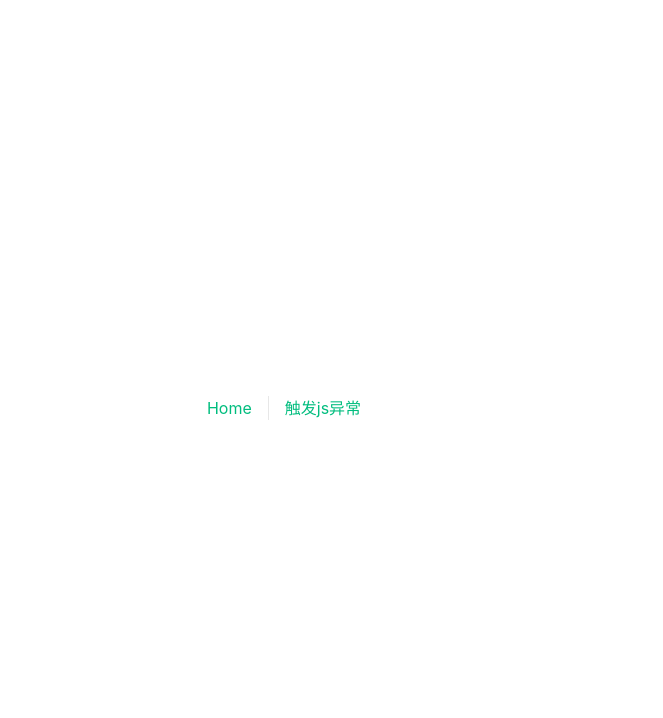
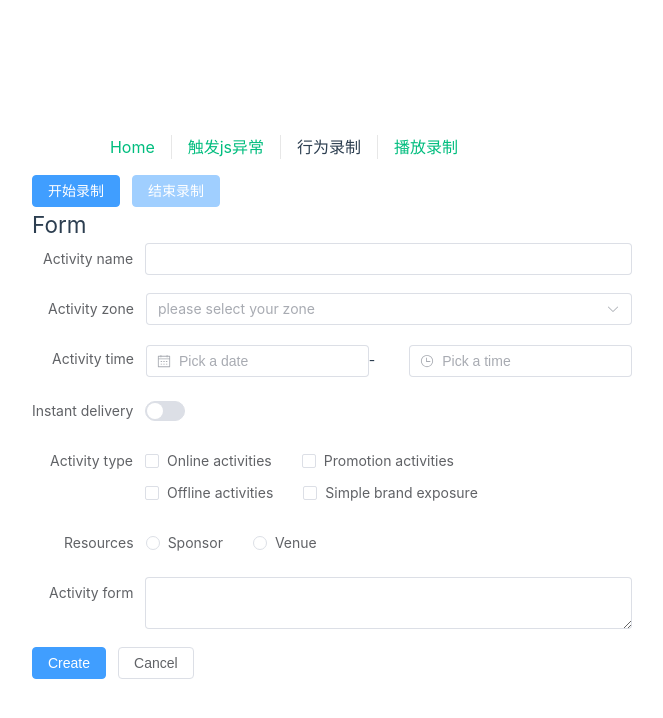
Before and after one commit to RockySun123/restore-error-source-map, a Vue app: page /#/record in a window 1280 px wide. Before the commit this address had no page. Shown: the top 718 px of the page, without its empty margins (308-971 px from the left). Built offline with nearby package versions, Linux system fonts and the light colour scheme; the HTML template or start-up script is replaced by a standard one.

Commit message:
feat: 前端操作录制功能

```diff
--- a/package.json
+++ b/package.json
@@ -18,12 +18,15 @@
     "axios": "^1.7.9",
     "element-plus": "^2.9.1",
     "pinia": "^2.3.0",
+    "rrweb": "2.0.0-alpha.4",
+    "rrweb-player": "1.0.0-alpha.4",
     "source-map": "^0.7.4",
     "source-map-js": "^1.2.1",
     "vue": "^3.5.13",
     "vue-router": "^4.5.0"
   },
   "devDependencies": {
+    "@rrweb/types": "2.0.0-alpha.18",
     "@tsconfig/node22": "^22.0.0",
     "@types/jsdom": "^21.1.7",
     "@types/node": "^22.10.2",
--- a/src/App.vue
+++ b/src/App.vue
@@ -17,6 +17,8 @@ import { RouterLink, RouterView } from 'vue-router'
       <nav>
         <RouterLink to="/">Home</RouterLink>
         <RouterLink to="/trigger">触发js异常</RouterLink>
+        <RouterLink to="/record">行为录制</RouterLink>
+        <RouterLink to="/play">播放录制</RouterLink>
       </nav>
     </div>
   </header>
--- a/src/router/index.ts
+++ b/src/router/index.ts
@@ -12,10 +12,17 @@ const router = createRouter({
     {
       path: '/trigger',
       name: 'trigger',
-      // route level code-splitting
-      // this generates a separate chunk (About.[hash].js) for this route
-      // which is lazy-loaded when the route is visited.
       component: () => import('../views/ErrorView.vue'),
+    },
+    {
+      path: '/record',
+      name: 'record',
+      component: () => import('../views/RecordScreen.vue'),
+    },
+    {
+      path: '/play',
+      name: 'play',
+      component: () => import('../views/PlayScreen.vue'),
     },
   ],
 })
--- /dev/null
+++ b/src/stores/recordStore.ts
@@ -0,0 +1,16 @@
+import { defineStore } from 'pinia'
+import { ref } from 'vue'
+import type { eventWithTime } from '@rrweb/types'
+
+export const useRecordStore = defineStore('record', () => {
+  const events = ref<eventWithTime[]>([]);
+
+  const setEvents = (recordEvents: eventWithTime[]) => {
+    events.value = recordEvents;
+  }
+
+  const getEvents = () => {
+    return events.value;
+  }
+  return { setEvents, getEvents }
+})
--- /dev/null
+++ b/src/views/PlayScreen.vue
@@ -0,0 +1,29 @@
+<template>
+  <div class="play">
+    <el-button type="primary" @click="handlePlay">回放</el-button>
+    <hr />
+    <div id="doPlay"></div>
+  </div>
+</template>
+<script setup lang="ts">
+import rrwebPlayer from 'rrweb-player'
+//引入样式
+import 'rrweb-player/dist/style.css'
+
+import { useRecordStore } from '@/stores/recordStore'
+
+const recordStore = useRecordStore()
+const handlePlay = () => {
+  const events = recordStore.getEvents()
+  console.log(events)
+  if (events.length === 0) return
+
+  //rrweb 播发
+  new rrwebPlayer({
+    target: document.getElementById('doPlay')!,
+    props: {
+      events, // 播放的事件
+    },
+  })
+}
+</script>
--- /dev/null
+++ b/src/views/RecordScreen.vue
@@ -0,0 +1,110 @@
+<template>
+  <div id="record">
+    <div class="button-wrap">
+      <el-button type="primary" @click="handleStart" :disabled="startDisabled">开始录制</el-button>
+      <el-button type="primary" @click="handleStop" :disabled="stopDisabled">结束录制</el-button>
+    </div>
+    <h2>Form</h2>
+
+    <el-form :model="form" label-width="auto" style="max-width: 600px">
+      <el-form-item label="Activity name">
+        <el-input v-model="form.name" />
+      </el-form-item>
+      <el-form-item label="Activity zone">
+        <el-select v-model="form.region" placeholder="please select your zone">
+          <el-option label="Zone one" value="shanghai" />
+          <el-option label="Zone two" value="beijing" />
+        </el-select>
+      </el-form-item>
+      <el-form-item label="Activity time">
+        <el-col :span="11">
+          <el-date-picker
+            v-model="form.date1"
+            type="date"
+            placeholder="Pick a date"
+            style="width: 100%"
+          />
+        </el-col>
+        <el-col :span="2" class="text-center">
+          <span class="text-gray-500">-</span>
+        </el-col>
+        <el-col :span="11">
+          <el-time-picker v-model="form.date2" placeholder="Pick a time" style="width: 100%" />
+        </el-col>
+      </el-form-item>
+      <el-form-item label="Instant delivery">
+        <el-switch v-model="form.delivery" />
+      </el-form-item>
+      <el-form-item label="Activity type">
+        <el-checkbox-group v-model="form.type">
+          <el-checkbox value="Online activities" name="type"> Online activities </el-checkbox>
+          <el-checkbox value="Promotion activities" name="type"> Promotion activities </el-checkbox>
+          <el-checkbox value="Offline activities" name="type"> Offline activities </el-checkbox>
+          <el-checkbox value="Simple brand exposure" name="type">
+            Simple brand exposure
+          </el-checkbox>
+        </el-checkbox-group>
+      </el-form-item>
+      <el-form-item label="Resources">
+        <el-radio-group v-model="form.resource">
+          <el-radio value="Sponsor">Sponsor</el-radio>
+          <el-radio value="Venue">Venue</el-radio>
+        </el-radio-group>
+      </el-form-item>
+      <el-form-item label="Activity form">
+        <el-input v-model="form.desc" type="textarea" />
+      </el-form-item>
+      <el-form-item>
+        <el-button type="primary" @click="onSubmit">Create</el-button>
+        <el-button>Cancel</el-button>
+      </el-form-item>
+    </el-form>
+  </div>
+</template>
+<script lang="ts" setup>
+import { reactive, ref } from 'vue'
+import * as rrweb from 'rrweb'
+import type { eventWithTime } from '@rrweb/types'
+import { useRecordStore } from '@/stores/recordStore'
+
+const startDisabled = ref<boolean>(false)
+const stopDisabled = ref<boolean>(true)
+
+const form = reactive({
+  name: '',
+  region: '',
+  date1: '',
+  date2: '',
+  delivery: false,
+  type: [],
+  resource: '',
+  desc: '',
+})
+
+const onSubmit = () => {
+  console.log('submit!')
+}
+
+//录制
+const recordStore = useRecordStore()
+
+let stopFn: undefined | (() => void) = undefined
+const events: eventWithTime[] = []
+const handleStart = () => {
+  startDisabled.value = true
+  stopDisabled.value = false
+  stopFn = rrweb.record({
+    emit: (event) => {
+      events.push(event)
+    },
+  })
+}
+
+const handleStop = () => {
+  startDisabled.value = false
+  stopDisabled.value = true
+  if (!stopFn) return
+  recordStore.setEvents(events)
+  stopFn()
+}
+</script>
```
Also changed, not shown: components.d.ts (+12 -0 lines), 1 other file (tests, documents, lock files or other folders).
